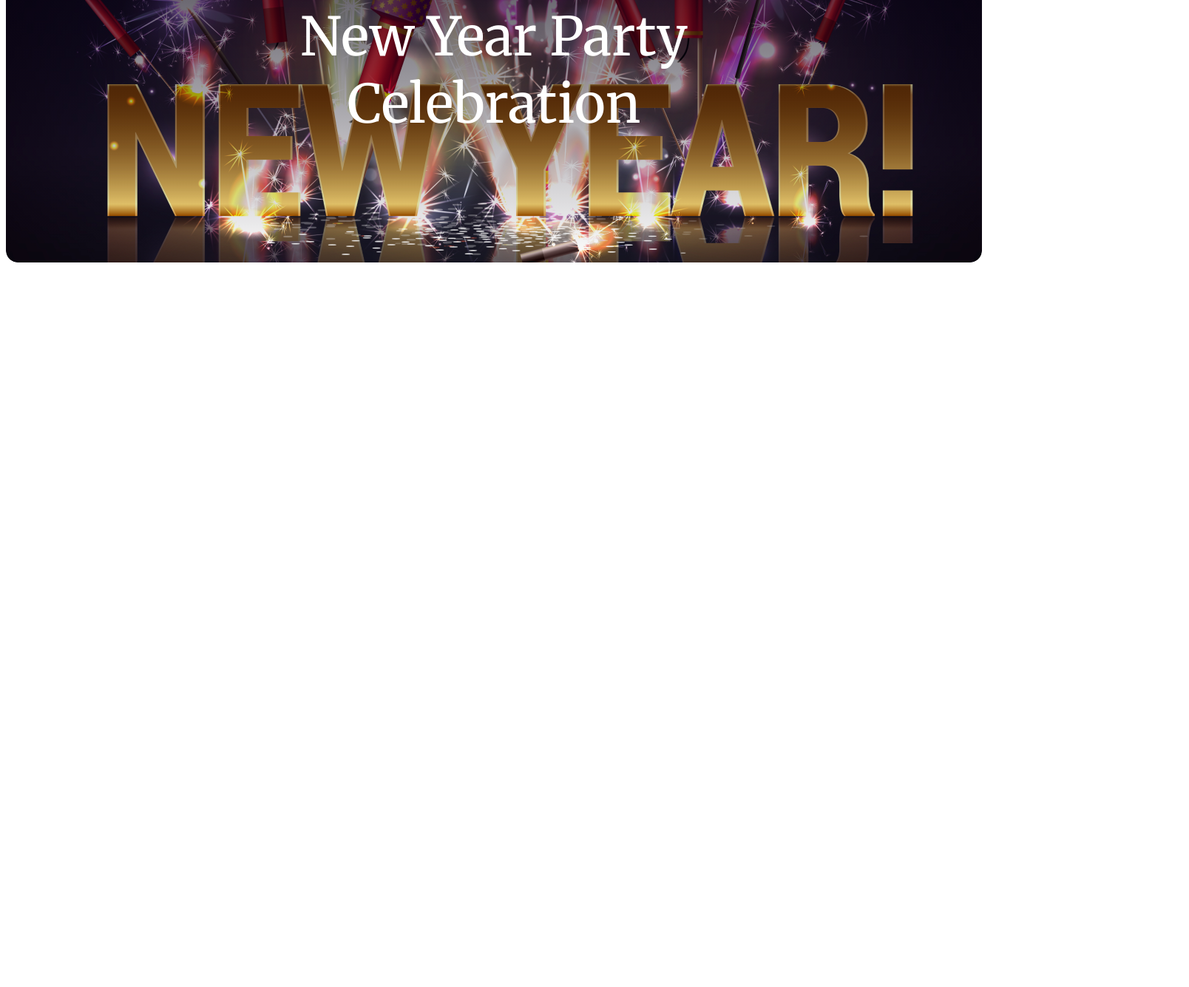
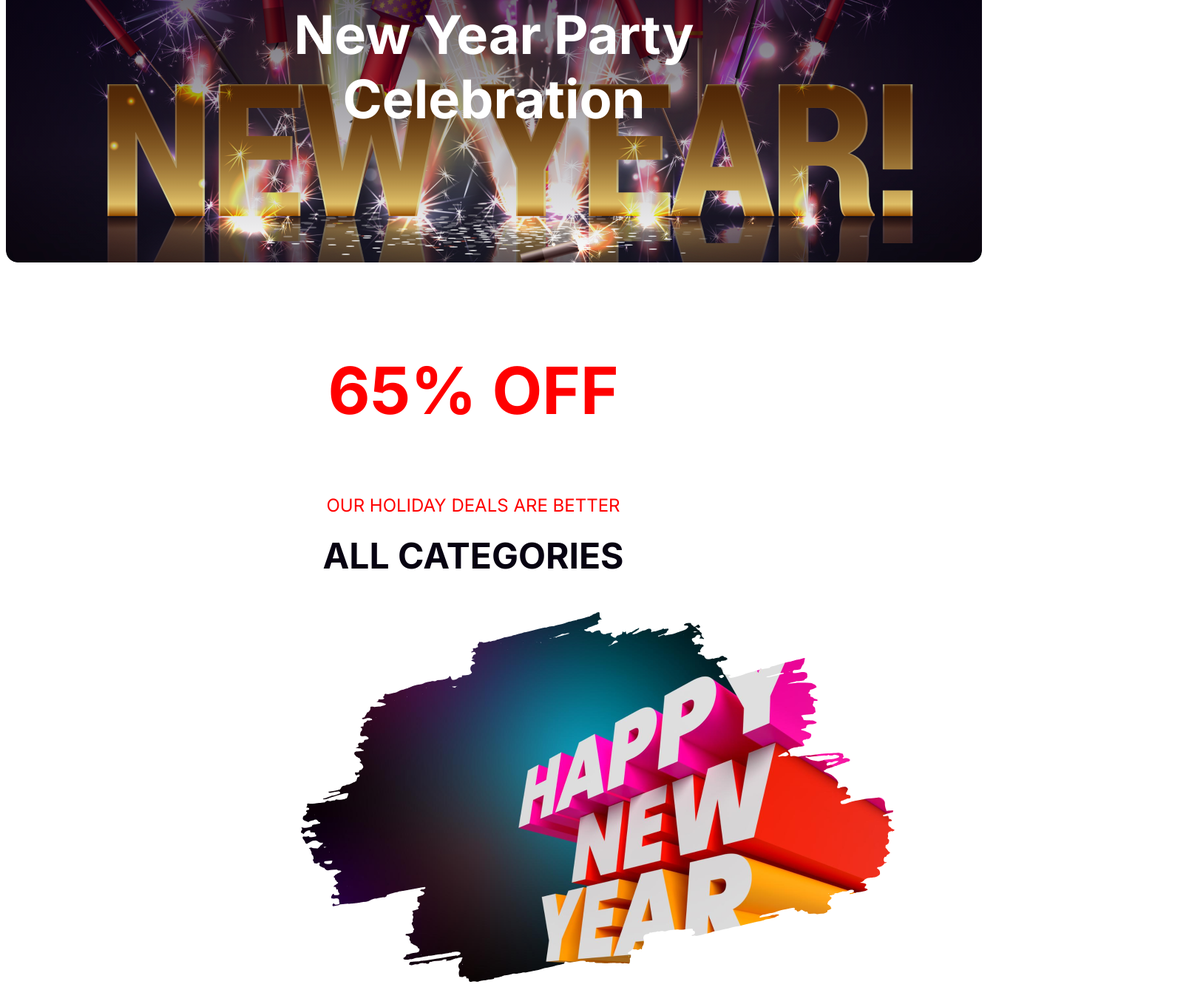
Before and after one commit to Pretilata/new-year-repo-2, a plain HTML site: page index.html in a window 1280 px wide. Shown: the part 295-1630 px from the top of the page at 74% size, 1608 px wide, since content can reach past the window. Before the commit the page ends 800 px from the top, so only its background shows below. Drawn offline with Linux system fonts and the light colour scheme.

Commit message:
added the section part-1

```diff
--- a/index.html
+++ b/index.html
@@ -5,8 +5,11 @@
     <meta name="viewport" content="width=device-width, initial-scale=1.0">
     <title>New Year Mission</title>
     <link rel="preconnect" href="https://fonts.googleapis.com">
-<link rel="preconnect" href="https://fonts.gstatic.com" crossorigin>
-<link href="https://fonts.googleapis.com/css2?family=Merriweather:ital,wght@0,300;0,400;0,700;0,900;1,300;1,400;1,700;1,900&display=swap" rel="stylesheet">
+    <link rel="preconnect" href="https://fonts.gstatic.com" crossorigin>
+    <link href="https://fonts.googleapis.com/css2?family=Merriweather:ital,wght@0,300;0,400;0,700;0,900;1,300;1,400;1,700;1,900&display=swap" rel="stylesheet">
+    <link rel="preconnect" href="https://fonts.googleapis.com">
+    <link rel="preconnect" href="https://fonts.gstatic.com" crossorigin>
+    <link href="https://fonts.googleapis.com/css2?family=Inter:ital,opsz,wght@0,14..32,100..900;1,14..32,100..900&family=Merriweather:ital,wght@0,300;0,400;0,700;0,900;1,300;1,400;1,700;1,900&display=swap" rel="stylesheet">
 
     <link rel="stylesheet" href="style/new-year.css">
 </head>
@@ -14,12 +17,19 @@
     <header>
         <div class="banner">
             <p class="banner-heading">Happy New Year</p>
-            <p class="banner-title">New Year Party <br>    Celebration</p>
+            <h3 class="banner-title">New Year Party <br>Celebration</h3>
         </div>
-
-
     </header>
     <main>
+        <section class="section">
+            <div class="off-section">
+                <h3 class="off">65% OFF</h3>
+                <p class="holiday-deal">OUR HOLIDAY DEALS ARE BETTER</p>
+                <h4 class="all-catagory">ALL CATEGORIES</h4>
+                <img src="image/New Year Photo.png" alt="" class="new-year-image">
+            </div>
+        </section>
+
 
     </main>
     <footer>
--- a/style/new-year.css
+++ b/style/new-year.css
@@ -1,5 +1,6 @@
 body{
     font-family: "Merriweather", serif;
+    font-family: "Inter", sans-serif;
     max-width: 1600px;
 }
 .banner{
@@ -25,3 +26,34 @@ body{
     margin-top: 16px;
     text-align:center ;
 }
+.section{
+    margin-top: 120px;
+}
+.off{
+    font-size: 88px;
+    font-weight: 700px;
+    text-align: center;
+    color: rgb(255, 0, 0);
+
+}
+.holiday-deal{
+    font-size: 24px;
+    font-weight: 500px;
+    text-align: center;
+    color: rgb(255, 0, 0);
+    margin-top: 49px;
+}
+.all-catagory{
+    font-weight: 700px;
+    font-size: 48px;
+    text-align: center;
+    color:rgb(7, 2, 17);
+    margin-top: 16px;
+    margin-bottom: 47px;
+
+}
+.new-year-image{
+    Width:802.9px;
+    Height:500px;
+    margin:0px 398.1px 0px 399px;
+}
```
